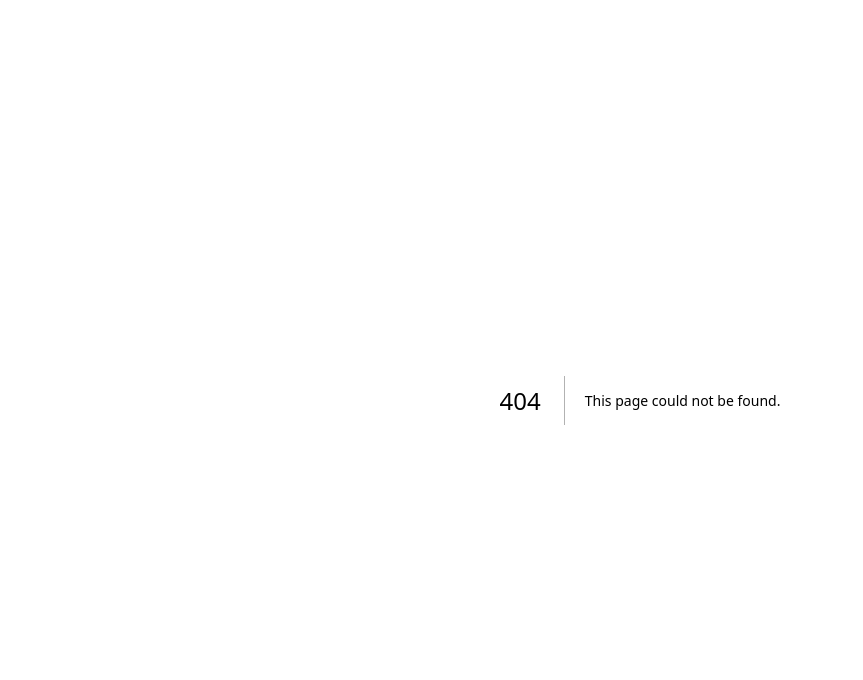
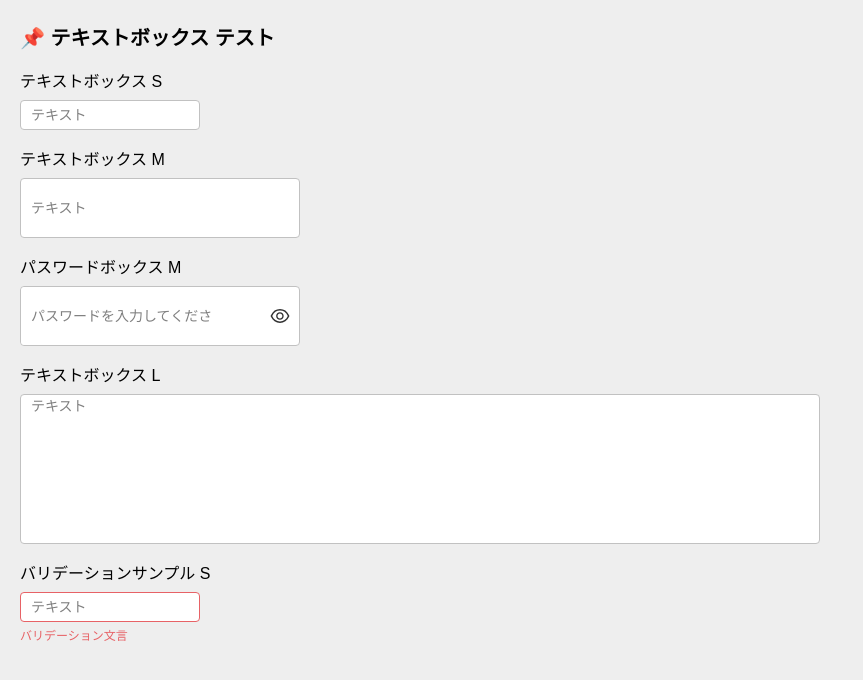
Before and after one commit to ymtakt/nextjs_sample, a Next.js app: page /comp-test/text-box in a window 1280 px wide. Before the commit this address had no page. Shown: the top 680 px of the page, without its empty margins (0-863 px from the left). Built offline with nearby package versions, Linux system fonts and the light colour scheme.

Commit message:
feat:テキストボックスの追加

```diff
--- a/src/app/(test)/comp-test/page.tsx
+++ b/src/app/(test)/comp-test/page.tsx
@@ -21,6 +21,9 @@ export default function Home() {
         <TextLink href="/comp-test/toast" size="large">
           トーストの確認
         </TextLink>
+        <TextLink href="/comp-test/text-box" size="large">
+          テキストボックスの確認
+        </TextLink>
       </div>
     </div>
   );
--- /dev/null
+++ b/src/app/(test)/comp-test/text-box/page.tsx
@@ -0,0 +1,53 @@
+"use client";
+
+import { useState } from "react";
+import TextBox from "@/components/general/FormParts/TextBox";
+
+export default function Home() {
+  const [inputValue, setInputValue] = useState("");
+  return (
+    <div className="ml-5 my-6 text-black">
+      <h2 className="text-xl font-bold mb-4">📌 テキストボックス テスト</h2>
+
+      <div className="flex flex-col space-y-4">
+        <TextBox
+          label="テキストボックス S"
+          placeholder="テキスト"
+          value={inputValue}
+          onChange={(e) => setInputValue(e.target.value)}
+          size="small"
+        />
+        <TextBox
+          label="テキストボックス M"
+          placeholder="テキスト"
+          value={inputValue}
+          onChange={(e) => setInputValue(e.target.value)}
+          size="medium"
+        />
+        <TextBox
+          label="パスワードボックス M"
+          placeholder="パスワードを入力してください"
+          value={inputValue}
+          onChange={(e) => setInputValue(e.target.value)}
+          size="medium"
+          type="password"
+        />
+        <TextBox
+          label="テキストボックス L"
+          placeholder="テキスト"
+          value={inputValue}
+          onChange={(e) => setInputValue(e.target.value)}
+          size="large"
+        />
+        <TextBox
+          label="バリデーションサンプル S"
+          placeholder="テキスト"
+          value={inputValue}
+          onChange={(e) => setInputValue(e.target.value)}
+          size="small"
+          error="バリデーション文言"
+        />
+      </div>
+    </div>
+  );
+}
--- /dev/null
+++ b/src/components/general/FormParts/TextBox/index.tsx
@@ -0,0 +1,113 @@
+"use client";
+
+import { useState } from "react";
+import { AiOutlineEye, AiOutlineEyeInvisible } from "react-icons/ai";
+
+type TextBoxSize = "small" | "medium" | "large";
+
+type TextBoxProps = {
+  value: string;
+  label?: string;
+  placeholder?: string;
+  onChange: (
+    e: React.ChangeEvent<HTMLInputElement | HTMLTextAreaElement>
+  ) => void;
+  size?: TextBoxSize;
+  isDisabled?: boolean;
+  error?: string;
+  type?: "text" | "password";
+  isRounded?: boolean;
+};
+
+export default function TextBox({
+  label,
+  placeholder = "",
+  value,
+  onChange,
+  size = "medium",
+  isDisabled = false,
+  error,
+  type = "text",
+  isRounded = true,
+}: TextBoxProps) {
+  const sizeStyle = {
+    small: "h-7.5 w-45",
+    medium: "h-15 w-70",
+    large: "h-37.5 w-200",
+  };
+
+  const [isPasswordVisible, setIsPasswordVisible] = useState(false);
+
+  const isPasswordType = type === "password";
+  const inputType = isPasswordType && !isPasswordVisible ? "password" : "text";
+  const roundedType = isRounded ? "rounded" : "";
+  const borderStyle = error
+    ? "border border-cp-red"
+    : "border border-cp-soft-gray";
+  // 背景色の指定も含む
+  const disabledStyle = isDisabled
+    ? "bg-gray-100 cursor-not-allowed"
+    : "bg-white";
+  const passwordIconStyle = isPasswordVisible
+    ? "text-cp-soft-gray"
+    : "text-cp-black";
+
+  return (
+    <div className="flex flex-col space-y-1">
+      {label && <label className="body-cp-medium">{label}</label>}
+
+      {size === "large" ? (
+        <textarea
+          placeholder={placeholder}
+          value={value}
+          onChange={onChange}
+          disabled={isDisabled}
+          className={`
+            ${sizeStyle[size]} ${borderStyle} ${disabledStyle} ${roundedType}
+            body-cp-small pl-2.5 mt-1 focus:outline-none resize-none `}
+        />
+      ) : // パスワードの場合はdivコンテナで囲む
+      isPasswordType ? (
+        <div
+          className={`${sizeStyle[size]} ${borderStyle} ${disabledStyle} ${roundedType} relative mt-1`}
+        >
+          <input
+            type={inputType}
+            placeholder={placeholder}
+            value={value}
+            onChange={onChange}
+            disabled={isDisabled}
+            className={`
+              h-full ${disabledStyle} ${roundedType}
+              body-cp-small pl-2.5 focus:outline-none `}
+          />
+          <button
+            type="button"
+            onClick={() => setIsPasswordVisible((prev) => !prev)}
+            className={`absolute right-2 top-1/2 -translate-y-1/2 ${passwordIconStyle}`}
+          >
+            {isPasswordVisible ? (
+              <AiOutlineEyeInvisible size={22} />
+            ) : (
+              <AiOutlineEye size={22} />
+            )}
+          </button>
+        </div>
+      ) : (
+        // S or Mでパスワードでない場合
+        <input
+          type={inputType}
+          placeholder={placeholder}
+          value={value}
+          onChange={onChange}
+          disabled={isDisabled}
+          className={`
+            ${sizeStyle[size]} ${borderStyle} ${disabledStyle} ${roundedType}
+            body-cp-small pl-2.5 mt-1 border focus:outline-none `}
+        />
+      )}
+
+      {error && <p className="label-cp-medium text-cp-red">{error}</p>}
+    </div>
+  );
+}
```
